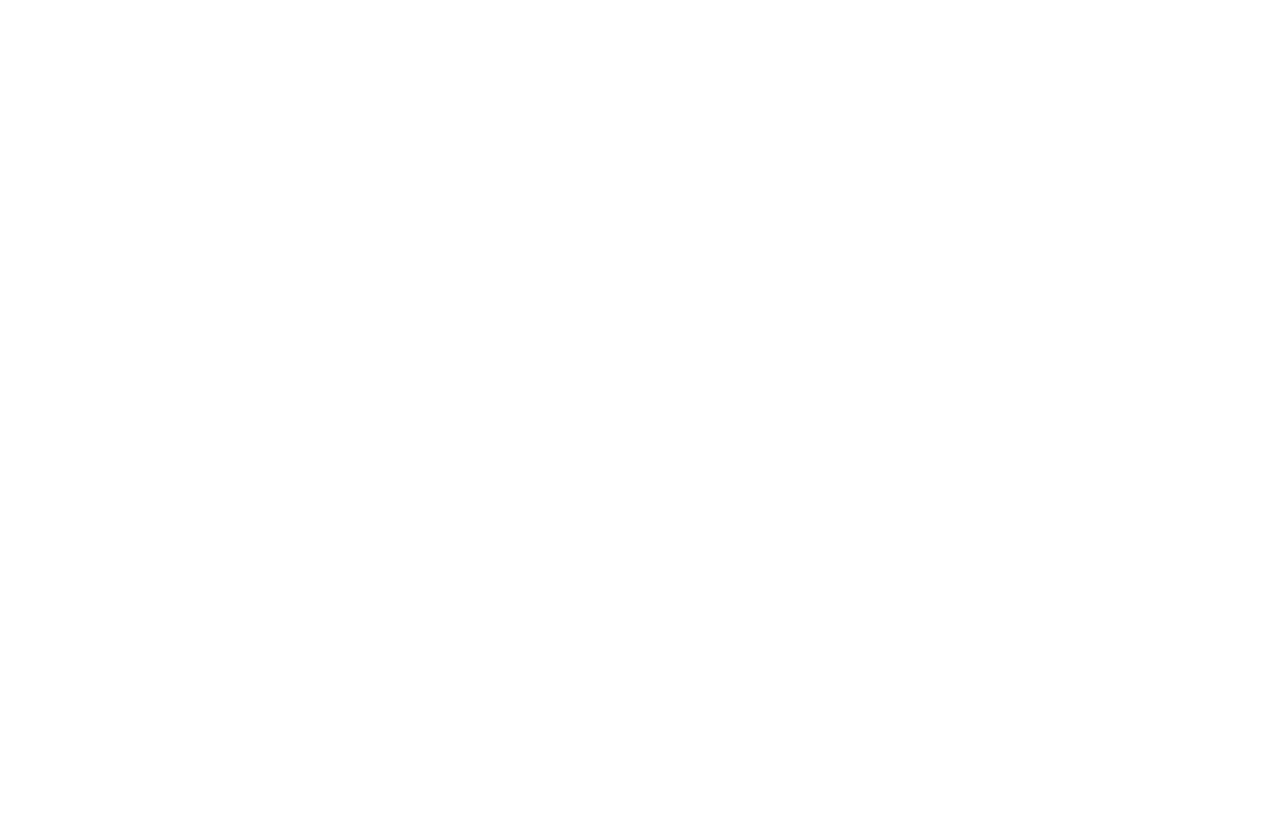
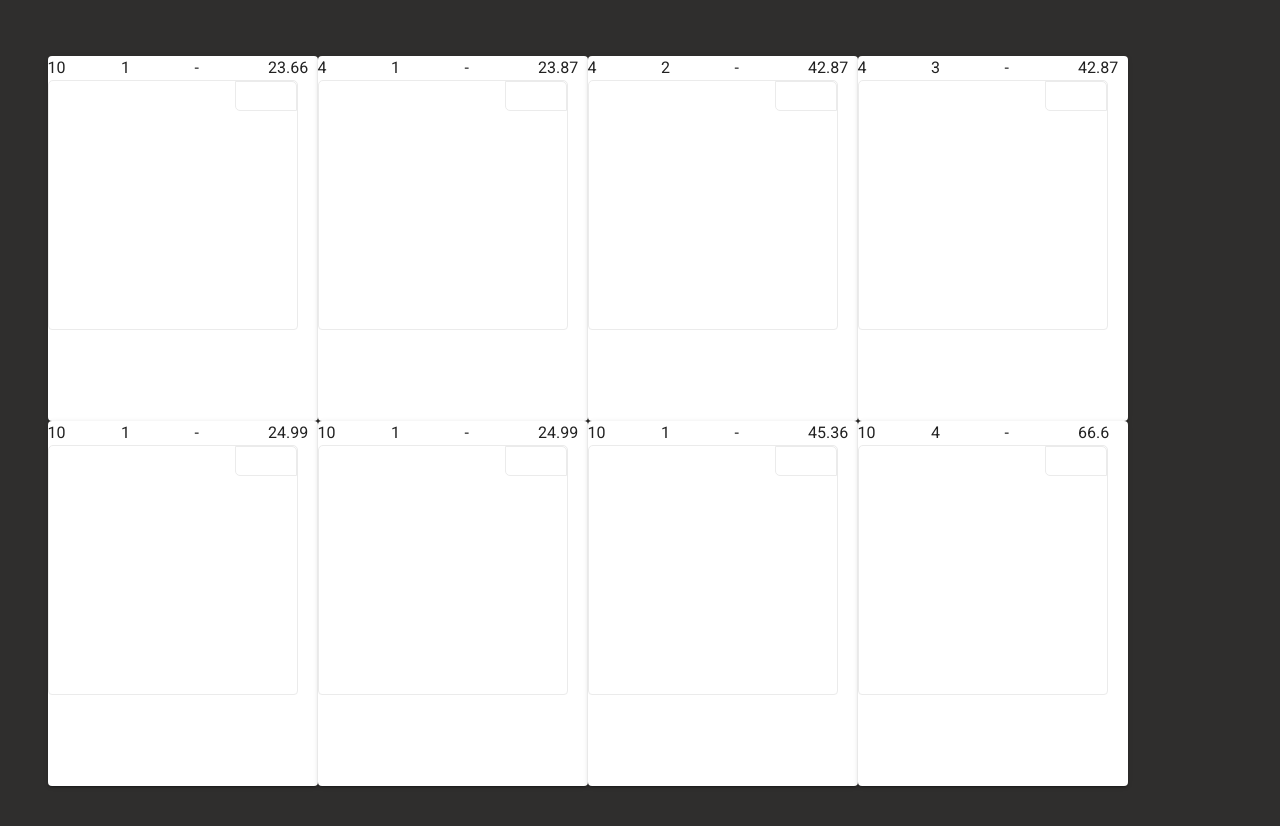
Before and after one commit to musicationru/eva-project-demo, a Vue app: page / in a window 1280 px wide. Shown: the top 826 px of the page. Before the commit the page ends 800 px from the top, so only its background shows below. Built offline with nearby package versions, Linux system fonts and the light colour scheme.

Commit message:
vuex locally configured, buildings layout created

```diff
--- a/src/App.vue
+++ b/src/App.vue
@@ -19,3 +19,9 @@ export default Vue.extend({
   }),
 });
 </script>
+<style lang="scss">
+  #app {
+    height: 1772px;
+    background: #2F2E2D !important;
+  }
+</style>
--- /dev/null
+++ b/src/store/buildings/index.ts
@@ -0,0 +1,126 @@
+import { Module } from 'vuex';
+import { BuildingState } from './types';
+
+// state
+// eslint-disable-next-line @typescript-eslint/no-unused-vars
+
+const state: Array<BuildingState> = [
+  {
+    building_id: 73,
+    building_name: '1 этап 1а корпуса',
+    floor: 10,
+    id: 23329,
+    is_studio: 1,
+    number: '163',
+    plan: '/img/bb8d/9eeb90d9c7aeeed41fb41c0b5e383013.jpg',
+    porch: 3,
+    price: 2956317,
+    rooms: 1,
+    size: 'XS',
+    square: 23.66,
+  },
+  {
+    building_id: 74,
+    building_name: '1 этап 1а корпуса',
+    floor: 4,
+    id: 20822,
+    is_studio: 1,
+    number: '163',
+    plan: '/img/bb8d/9eeb90d9c7aeeed41fb41c0b5e383013.jpg',
+    porch: 3,
+    price: 2992701,
+    rooms: 1,
+    size: 'XS',
+    square: 23.87,
+  },
+  {
+    building_id: 75,
+    building_name: '1 этап 1а корпуса',
+    floor: 4,
+    id: 20382,
+    is_studio: 1,
+    number: '163',
+    plan: '/img/bb8d/9eeb90d9c7aeeed41fb41c0b5e383013.jpg',
+    porch: 3,
+    price: 4952721,
+    rooms: 2,
+    size: '2k',
+    square: 42.87,
+  },
+  {
+    building_id: 75,
+    building_name: '1 этап 1а корпуса',
+    floor: 4,
+    id: 20332,
+    is_studio: 1,
+    number: '163',
+    plan: '/img/bb8d/9eeb90d9c7aeeed41fb41c0b5e383013.jpg',
+    porch: 3,
+    price: 8862732,
+    rooms: 3,
+    size: '3k',
+    square: 42.87,
+  },
+  {
+    building_id: 32,
+    building_name: '1 этап 1а корпуса',
+    floor: 10,
+    id: 20328,
+    is_studio: 1,
+    number: '163',
+    plan: '/img/bb8d/9eeb90d9c7aeeed41fb41c0b5e383013.jpg',
+    porch: 3,
+    price: 3956317,
+    rooms: 1,
+    size: '1k',
+    square: 24.99,
+  },
+  {
+    building_id: 37,
+    building_name: '1 этап 1а корпуса',
+    floor: 10,
+    id: 20320,
+    is_studio: 1,
+    number: '163',
+    plan: '/img/bb8d/9eeb90d9c7aeeed41fb41c0b5e383013.jpg',
+    porch: 3,
+    price: 3956317,
+    rooms: 1,
+    size: 'XS',
+    square: 24.99,
+  },
+  {
+    building_id: 17,
+    building_name: '1 этап 1а корпуса',
+    floor: 10,
+    id: 33320,
+    is_studio: 1,
+    number: '163',
+    plan: '/img/bb8d/9eeb90d9c7aeeed41fb41c0b5e383013.jpg',
+    porch: 3,
+    price: 5956317,
+    rooms: 1,
+    size: '2k',
+    square: 45.36,
+  },
+  {
+    building_id: 87,
+    building_name: '1 этап 1а корпуса',
+    floor: 10,
+    id: 33320,
+    is_studio: 1,
+    number: '163',
+    plan: '/img/bb8d/9eeb90d9c7aeeed41fb41c0b5e383013.jpg',
+    porch: 3,
+    price: 9956317,
+    rooms: 4,
+    size: '4',
+    square: 66.60,
+  },
+];
+
+const buildings: Module<Array<BuildingState>, any> = {
+  state,
+};
+
+export default buildings;
--- /dev/null
+++ b/src/store/buildings/types.ts
@@ -0,0 +1,15 @@
+/* eslint-disable camelcase */
+export interface BuildingState {
+    building_id: number,
+    building_name: string,
+    floor: number,
+    id: number | string,
+    is_studio: number,
+    number: string,
+    plan: string,
+    porch: number,
+    price: number,
+    rooms: number,
+    size: string,
+    square: number,
+}
--- a/src/store/index.ts
+++ b/src/store/index.ts
@@ -1,15 +1,22 @@
 import Vue from 'vue';
-import Vuex from 'vuex';
+import Vuex, { StoreOptions } from 'vuex';
+import buildings from './buildings';
 
 Vue.use(Vuex);
 
-export default new Vuex.Store({
+const store: StoreOptions<any> = {
   state: {
+  },
+  getters: {
+
   },
   mutations: {
   },
   actions: {
   },
   modules: {
+    buildings,
   },
-});
+};
+
+export default new Vuex.Store(store);
--- a/src/views/Home.vue
+++ b/src/views/Home.vue
@@ -1,6 +1,21 @@
 <template>
   <div class="home">
     <HelloWorld msg="Welcome to Your Vue.js + TypeScript App"/>
+    <v-container>
+      <v-row class="mt-11">
+        <v-card v-for="building in buildings" :key="building.id" class="building-card">
+          <v-row>
+            <v-col>{{ building.floor }}</v-col>
+            <v-col>{{ building.rooms }}</v-col>
+            <v-col>-</v-col>
+            <v-col>{{ building.square }}</v-col>
+          </v-row>
+          <div class="building-wrapper">
+            <div class="rectangle-6"></div>
+          </div>
+        </v-card>
+      </v-row>
+    </v-container>
   </div>
 </template>
 
@@ -13,5 +28,41 @@ import HelloWorld from '@/components/HelloWorld.vue';
     HelloWorld,
   },
 })
-export default class Home extends Vue {}
+
+export default class Home extends Vue {
+  buildings = this.$store.state.buildings
+
+  mounted(): void {
+    console.log(this.buildings);
+  }
+}
 </script>
+<style lang="scss" scoped>
+  .building-card {
+    /* Rectangle 4 */
+    width: 270px;
+    height: 365px;
+    background: #FFFFFF;
+    box-shadow: 0px 5px 20px rgba(86, 86, 86, 0.05);
+    border-radius: 10px;
+  }
+  .building-wrapper {
+    /* Rectangle 5 */
+    width: 250px;
+    height: 250px;
+    left: 10px;
+    top: 40px;
+    border: 1px solid #EBEBEB;
+    box-sizing: border-box;
+    border-radius: 5px;
+  }
+  .rectangle-6 {
+    /* Rectangle 6 */
+    width: 62px;
+    height: 30px;
+    float: right;
+    border: 1px solid #EBEBEB;
+    box-sizing: border-box;
+    border-radius: 0px 5px;
+  }
+</style>
```
Also changed, not shown: src/assets/building.jpg (added), src/assets/data.txt (added), src/store/types.ts (added), 1 other file (tests, documents, lock files or other folders). Lines whose indentation alone changed are shown as unchanged.
